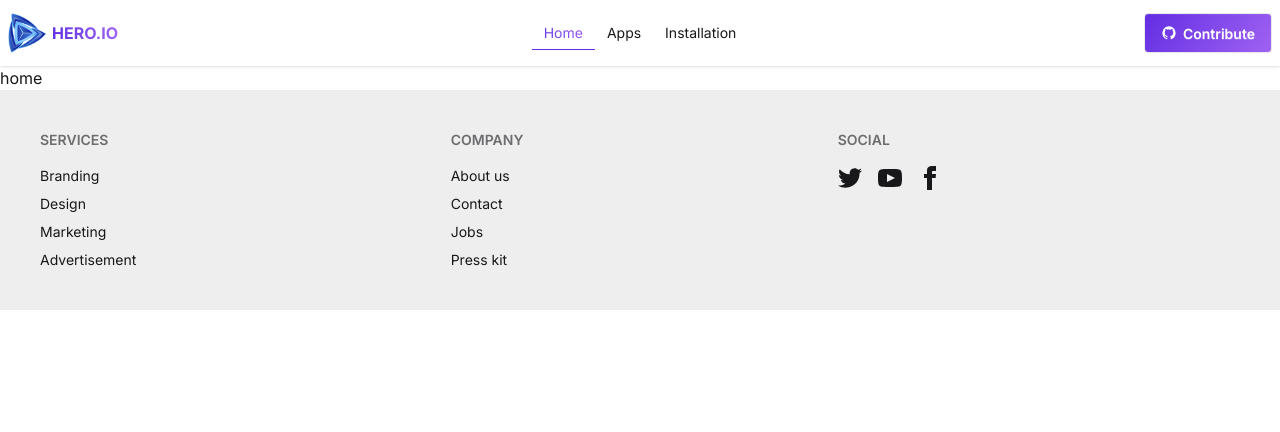
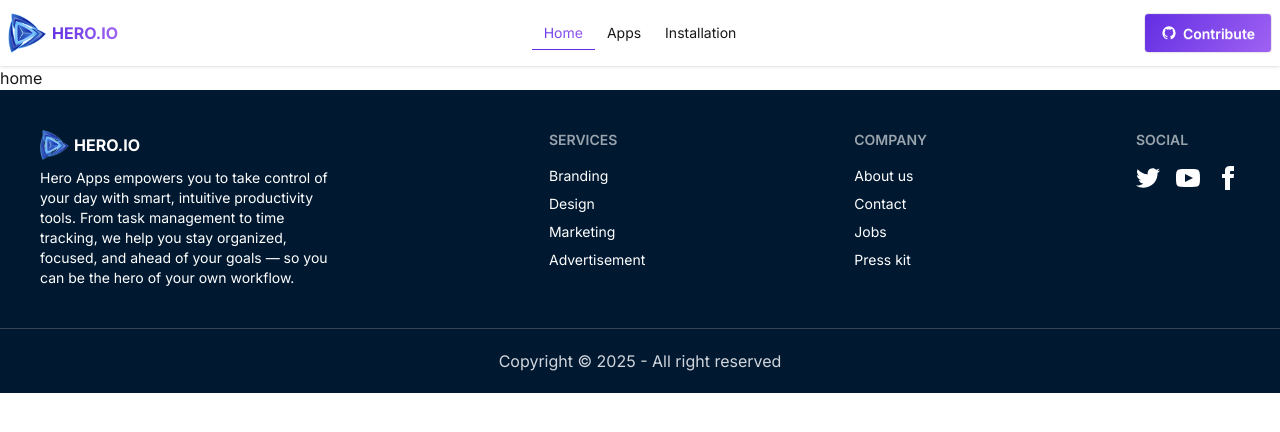
Before and after one commit to RaiyanSohel-byte/assignment-eight, a React (Vite) app: page / in a window 1280 px wide. Shown: the top 432 px of the page. Built offline with nearby package versions, Linux system fonts and the light colour scheme.

Commit message:
footer design added

```diff
--- a/src/Footer/Footer.jsx
+++ b/src/Footer/Footer.jsx
@@ -1,10 +1,25 @@
 import React from "react";
-
+import logo from "../assets/logo.png";
 const Footer = () => {
   return (
-    <footer className="footer sm:footer-horizontal bg-base-300 text-base-content p-10">
+    <div className="bg-[#001931] text-white">
+      <footer className="footer justify-between items-start sm:footer-horizontal p-10 max-w-[1440px] mx-auto">
         <nav>
-        <h6 className="footer-title">Services</h6>
+          <div className="flex items-center gap-1">
+            <img className="w-[30px] h-[30px]" src={logo} alt="" />
+            <h3 className="text-[1rem] font-bold">HERO.IO</h3>
+          </div>
+          <div className="max-w-[300px] mx-auto">
+            <h3>
+              Hero Apps empowers you to take control of your day with smart,
+              intuitive productivity tools. From task management to time
+              tracking, we help you stay organized, focused, and ahead of your
+              goals — so you can be the hero of your own workflow.
+            </h3>
+          </div>
+        </nav>
+        <nav>
+          <a className="footer-title">Services</a>
           <a className="link link-hover">Branding</a>
           <a className="link link-hover">Design</a>
           <a className="link link-hover">Marketing</a>
@@ -56,6 +71,12 @@ const Footer = () => {
           </div>
         </nav>
       </footer>
+      <div>
+        <h3 className="border-t border-gray-700 max-w-[1440px] mx-auto text-center p-5 text-gray-300">
+          Copyright © 2025 - All right reserved
+        </h3>
+      </div>
+    </div>
   );
 };
 
```
Lines whose indentation alone changed are shown as unchanged.
